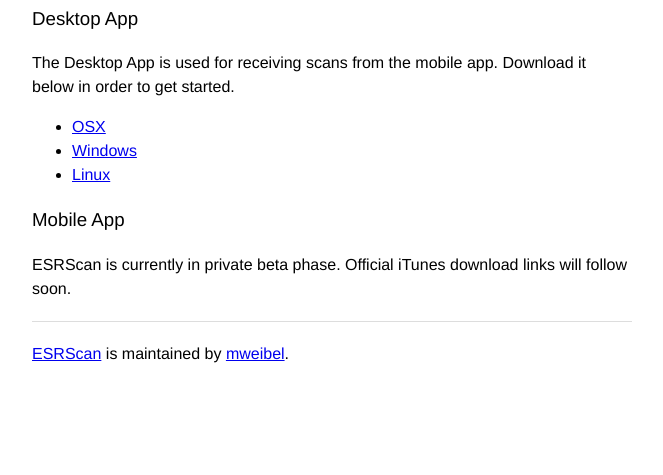
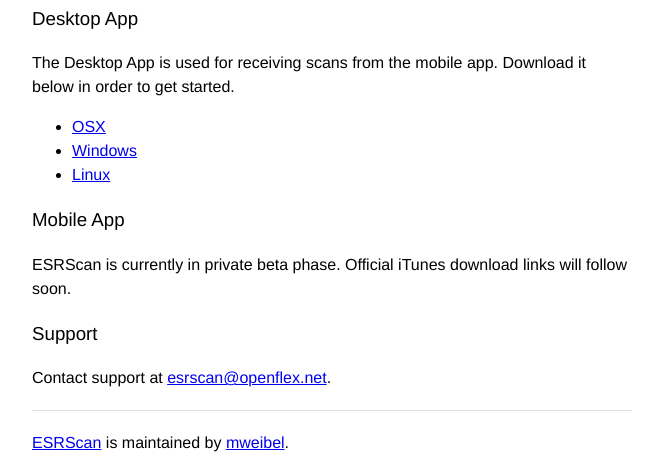
Before and after one commit to mweibel/esrscan-desktop, a plain HTML site: page index.html in a window 1280 px wide. Shown: the part 565-1040 px from the top of the page, without its empty margins (308-971 px from the left). Before the commit the page ends 951 px from the top, so only its background shows below. Drawn offline with Linux system fonts and the light colour scheme.

Commit message:
Add support email

```diff
--- a/index.html
+++ b/index.html
@@ -35,6 +35,9 @@
       </h3>
       <p>ESRScan is currently in private beta phase. Official iTunes download links will follow soon.</p>
 
+      <h3>Support</h3>
+      <p>Contact support at <a href="mailto:esrscan@openflex.net">esrscan@openflex.net</a>.</p>
+
       <footer class="site-footer">
         <span class="site-footer-owner"><a href="https://github.com/mweibel/esrscan-desktop">ESRScan</a> is maintained by <a href="https://github.com/mweibel">mweibel</a>.</span>
       </footer>
```
